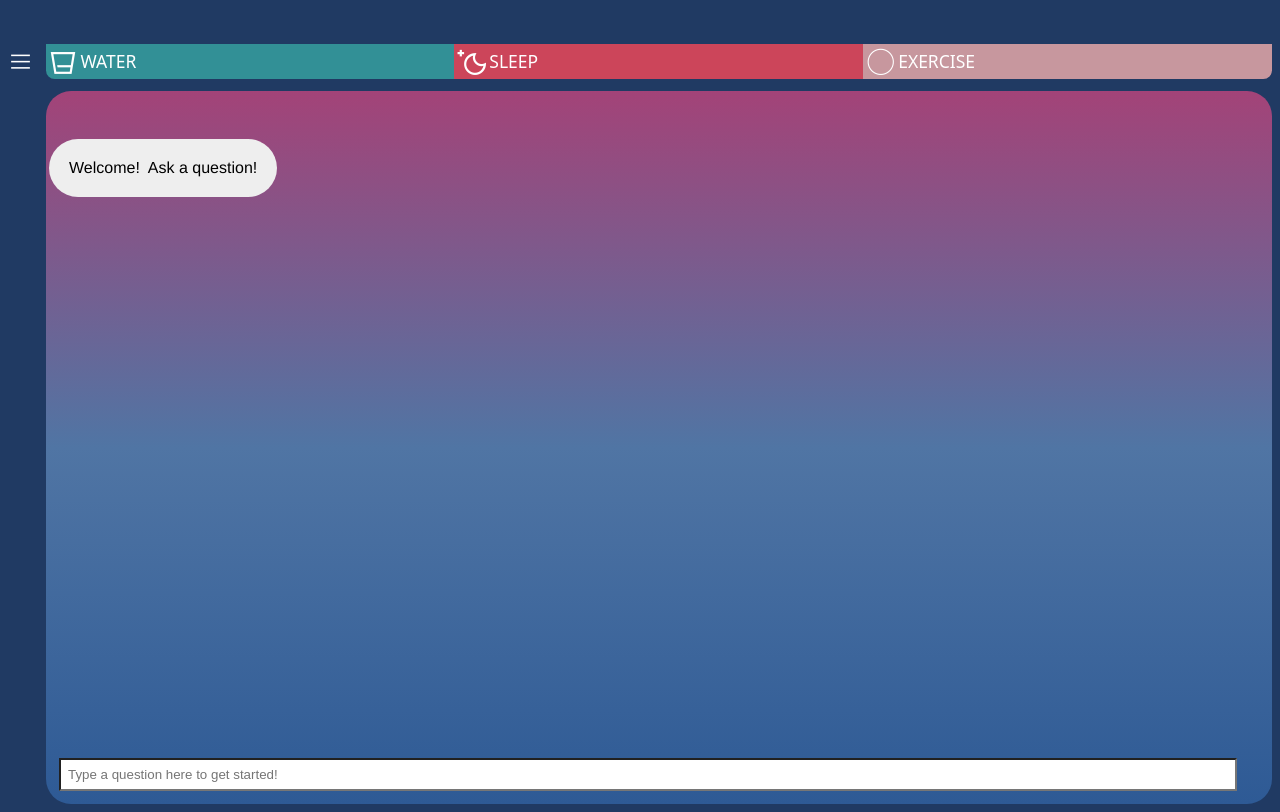
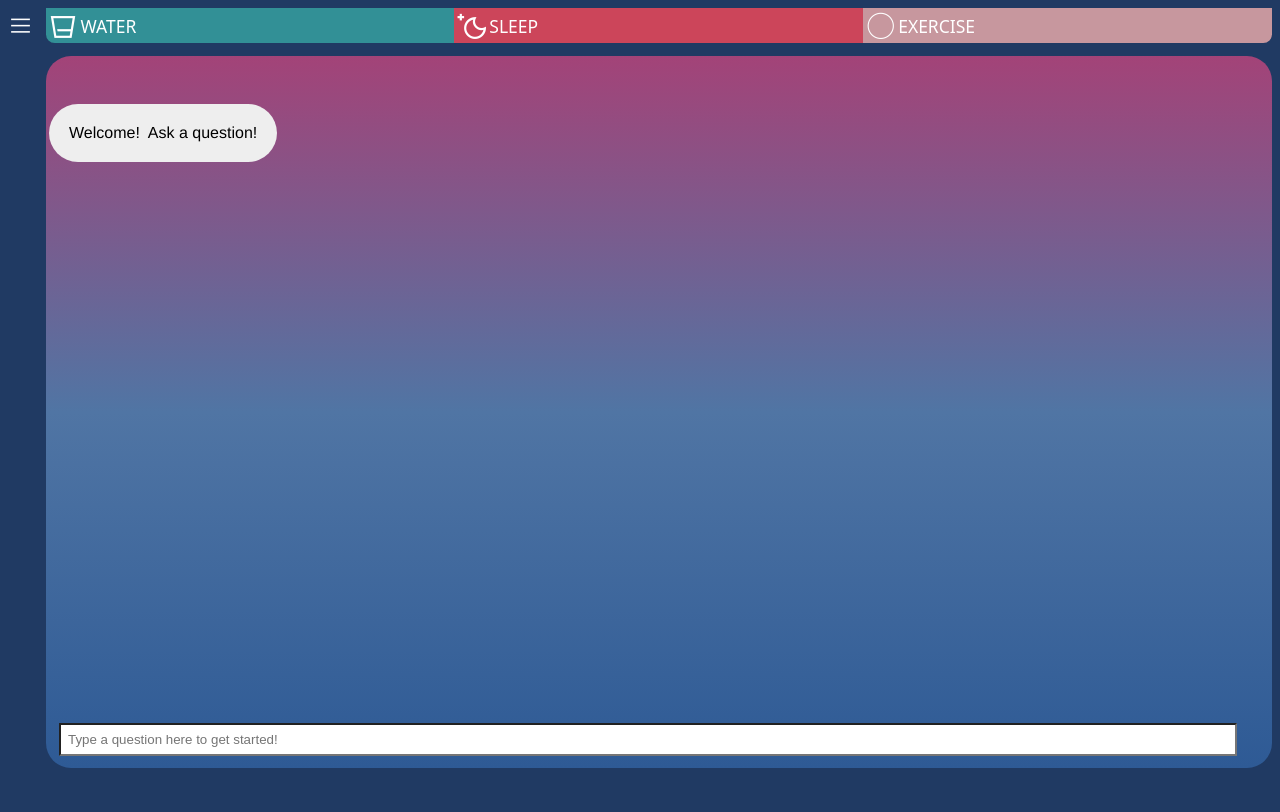
Before and after one commit to crosshj/beefit, a plain HTML site: page main/main.html in a window 1280 px wide. Drawn offline with nearby package versions, Linux system fonts and the light colour scheme.

Commit message:
remove margin-top from main.css

```diff
--- a/main/main.css
+++ b/main/main.css
@@ -6,7 +6,7 @@ body {
 	font-family: system-ui;
 	font-size: 25px;
 	display: flex;
-	margin-top: 1.75em;
+/* 	margin-top: 1.75em; */
 	background: #203a63;
 }
 .nav { margin-right: .5em}
```
